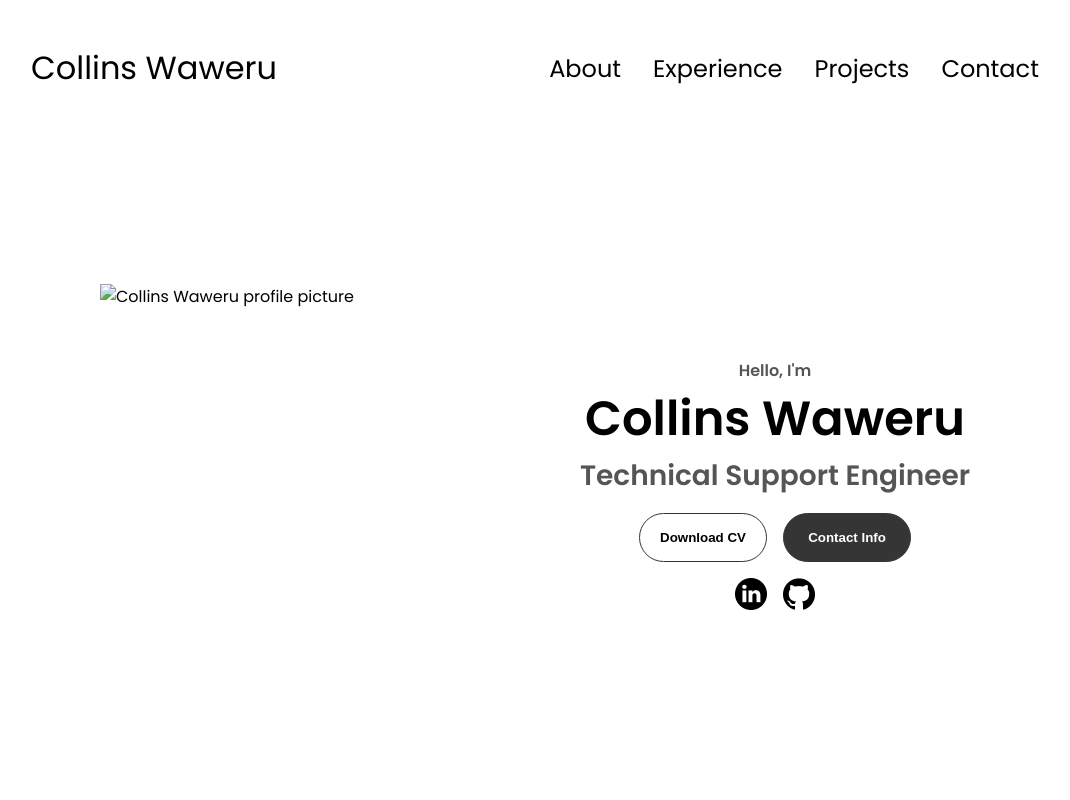
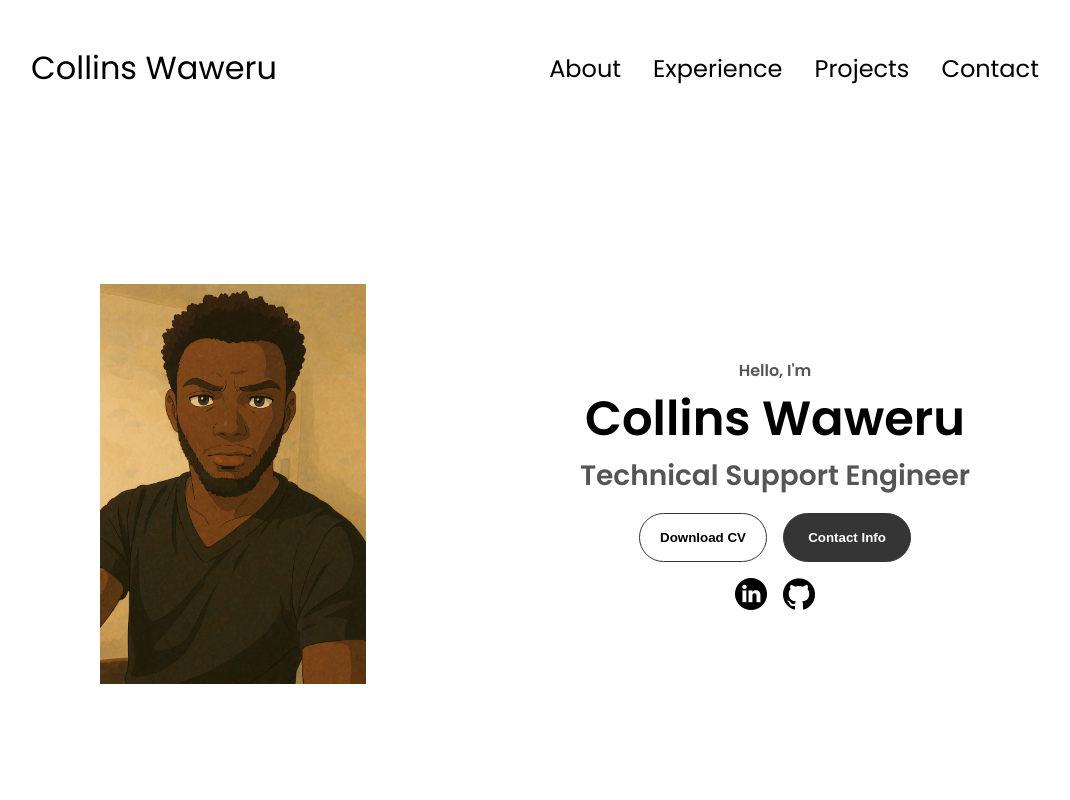
Before and after one commit to MwasCipher/MwasCipher.github.io, a plain HTML site: page index.html in a window 1280 px wide. Shown: the top 800 px of the page, without its empty margins (105-1175 px from the left). Drawn offline with Linux system fonts and the light colour scheme.

Commit message:
profile pic

```diff
--- a/index.html
+++ b/index.html
@@ -38,7 +38,7 @@
     </nav>
     <section id="profile">
       <div class="section__pic-container">
-        <img src="./assets/profile-pic.png" alt="Collins Waweru profile picture" />
+        <img src="./assets/profile-pic.jpeg" alt="Collins Waweru profile picture" />
       </div>
       <div class="section__text">
         <p class="section__text__p1">Hello, I'm</p>
```
